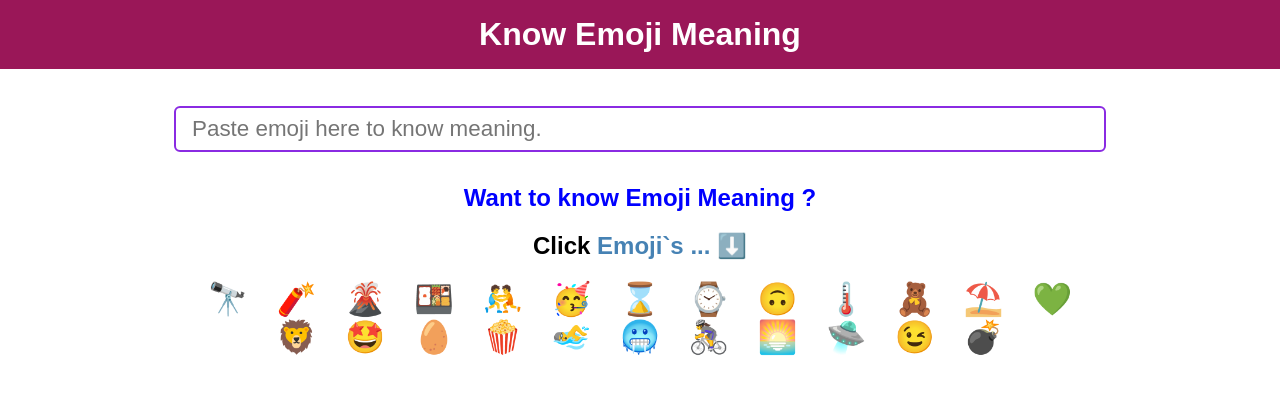
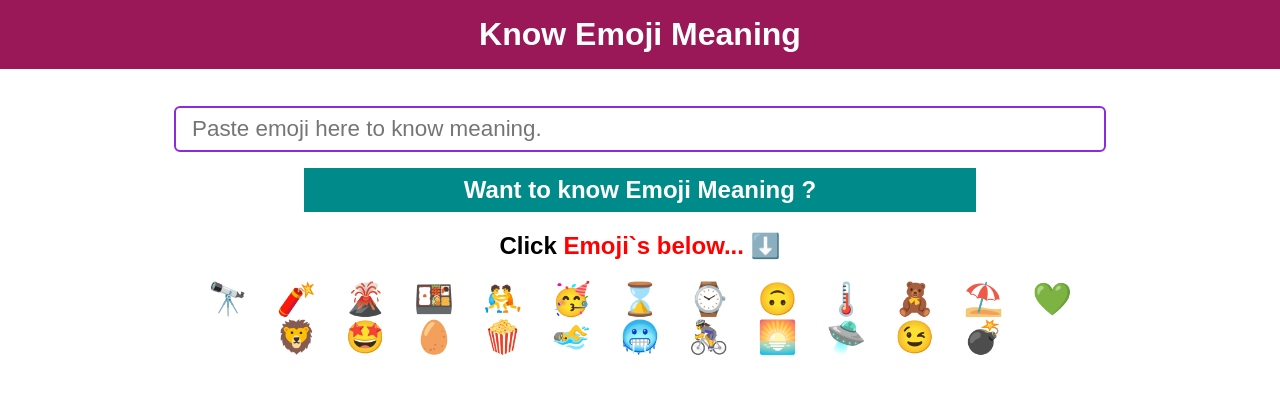
Before and after one commit to karthikgoud/Know-emoji-meaning, a React (Create React App) app: page / in a window 1280 px wide. Shown: the top 394 px of the page. Built offline with nearby package versions, Linux system fonts and the light colour scheme.

Commit message:
feature : emoji not found error

```diff
--- a/src/App.css
+++ b/src/App.css
@@ -33,3 +33,10 @@ input {
   border-radius: 50px;
   transition: 0.2s ease-out;
 }
+
+.output-container{
+  width: 50%;
+  padding: 1rem;
+
+
+}
--- a/src/App.js
+++ b/src/App.js
@@ -35,8 +35,16 @@ function App() {
 
   function emojiInputHandler(event) {
     const userInput = event.target.value;
-    const meaning = emojiObject[userInput];
-    setEmoji(meaning);
+
+    const keys = Object.keys(emojiObject);
+    // console.log(keys);
+
+    if (keys.includes(userInput)) {
+      const meaning = emojiObject[userInput];
+      setEmoji(meaning);
+    } else {
+      setEmoji("Emoji entered not found");
+    }
   }
 
   function emojiClickHandler(emoji) {
@@ -57,15 +65,17 @@ function App() {
           className: "output-container",
           fontSize: "1.5rem",
           fontWeight: "bolder",
-          paddingTop: "1rem",
-          color: "blue",
-          marginBottom: "1rem",
+          color: "white",
+          background: "darkcyan",
+          padding: "0.5rem 1rem",
+          width: "50%",
+          margin: "auto",
         }}
       >
         {emoji}
       </div>
       <h2>
-        Click <span style={{ color: "steelblue" }}>Emoji`s ...</span> ⬇️
+        Click <span style={{ color: "red" }}>Emoji`s below...</span> ⬇️
       </h2>
       <div style={{ width: "900px", margin: "0 auto" }}>
         {emojiArray.map((emoji) => {
```
